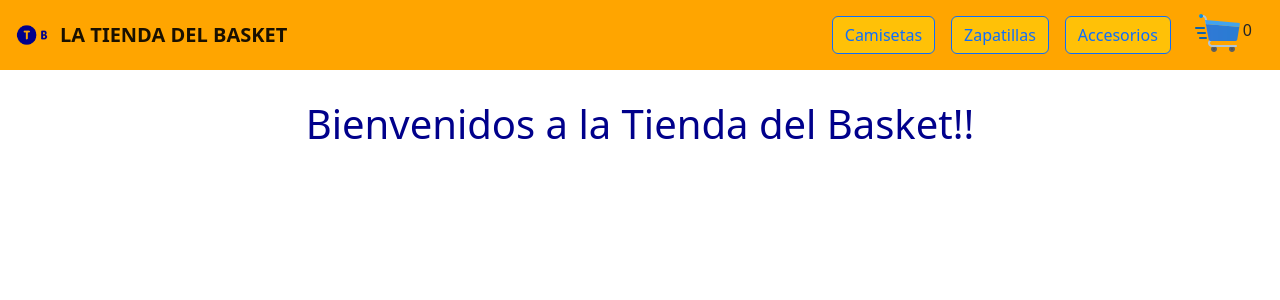
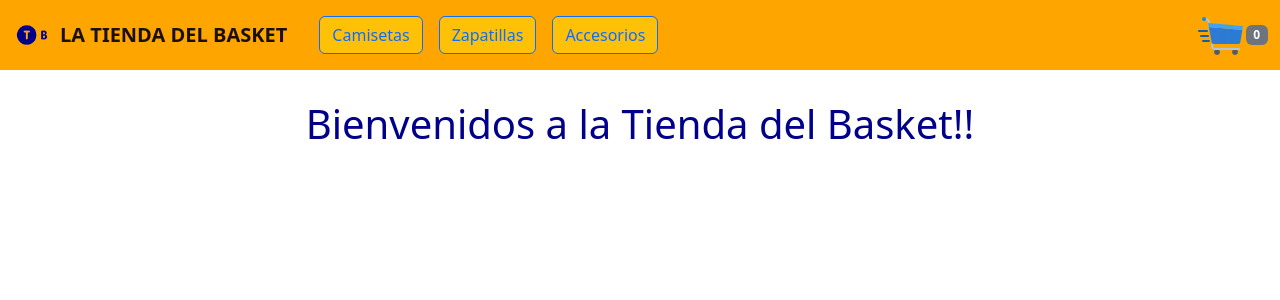
Before and after one commit to JacoboLerner/PreEntrega1React_Lerner, a React (Create React App) app: page / in a window 1280 px wide. Shown: the top 300 px of the page. Built offline with nearby package versions, Linux system fonts and the light colour scheme.

Commit message:
Solucion error navbar y cambio de estilo contador carrito

```diff
--- a/public/index.html
+++ b/public/index.html
@@ -39,5 +39,6 @@
       To begin the development, run `npm start` or `yarn start`.
       To create a production bundle, use `npm run build` or `yarn build`.
     -->
+
   </body>
 </html>
--- a/src/components/CartWidget/CartWidget.js
+++ b/src/components/CartWidget/CartWidget.js
@@ -3,8 +3,8 @@
 const CartWidget =()=>{
     return(
         <div>
-            <img src={cart} alt="carrito-widget" de compras />
-            0
+            <img src={cart} alt="carrito-widget" de compras/>
+            <span className="badge text-bg-secondary">{0}</span>
         </div>
     )
 }
--- a/src/components/NavBar/NavBar.js
+++ b/src/components/NavBar/NavBar.jsx
@@ -13,11 +13,11 @@
             <div className="container-fluid">
                 <img src={logo2} alt="Logo" width="40" height="24" className="d-inline-block align-text-top"/>
                 <a className="navbar-brand bg-body-tertiary p-2 text-uppercase fw-bolder titulo" href="#">La Tienda del Basket</a>
-                <button className="navbar-toggler" type="button" data-bs-toggle="collapse" data-bs-target="#navbarNav" aria-controls="navbarNav" aria-expanded="true" aria-label="Toggle navigation">
+                <button className="navbar-toggler" type="button" data-bs-toggle="collapse" data-bs-target="#navbarSupportedContent" aria-controls="navbarSupportedContent" aria-expanded="false" aria-label="Toggle navigation">
                 <span className="navbar-toggler-icon"></span>
                 </button>
-                <div className="collapse navbar-collapse d-flex justify-content-end align-items-center" id="navbarNav" >
-                    <ul className="navbar-nav ">
+                <div className="collapse navbar-collapse " id="navbarSupportedContent">
+                    <ul className="navbar-nav me-auto mb-2 mb-lg-0 ">
                         <li className="nav-item p-2 ">
                             <button {...botone} >Camisetas</button>
                         </li>
@@ -27,10 +27,8 @@
                         <li className="nav-item p-2">
                             <button {...botone}>Accesorios</button>
                         </li>
-                        <li className="nav-item px-3">
-                            <CartWidget/>
-                        </li>
                     </ul>
+                    <CartWidget/>
                 </div>
             </div>
         </nav>
--- a/src/index.js
+++ b/src/index.js
@@ -2,6 +2,7 @@
 import ReactDOM from 'react-dom/client';
 import App from './App';
 import 'bootstrap/dist/css/bootstrap.css';
+import 'bootstrap/dist/js/bootstrap.bundle.min.js';
 
 
 const root = ReactDOM.createRoot(document.getElementById('root'));
```
